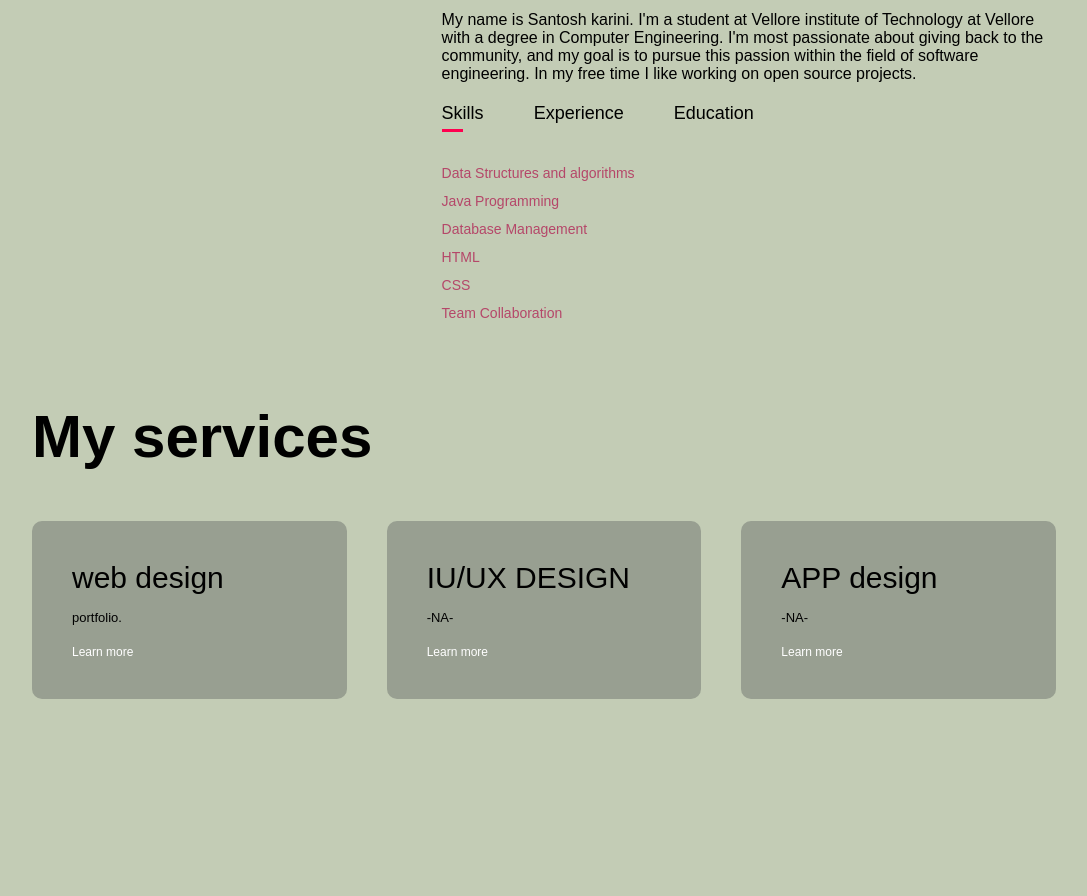
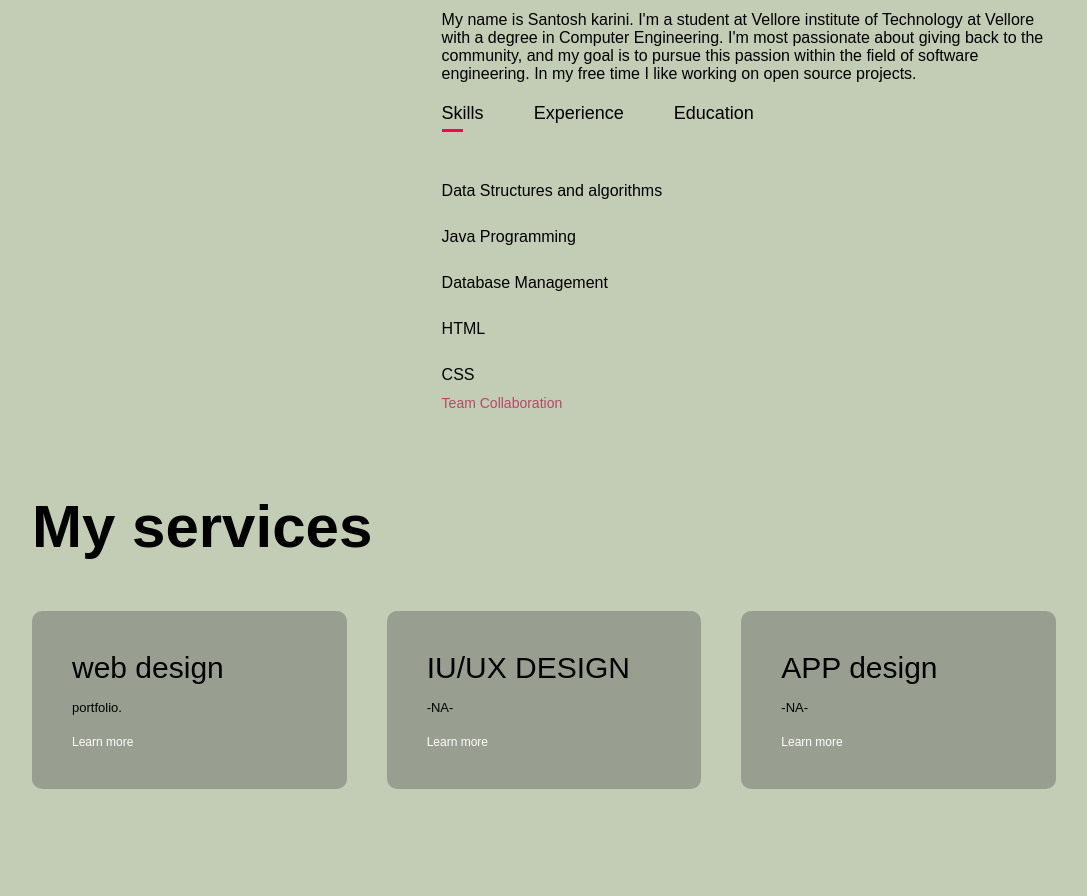
Before and after one commit to santosh3811/portfolio, a plain HTML site: page index.html in a window 1280 px wide. Shown: the part 958-1854 px from the top of the page, without its empty margins (96-1183 px from the left). Drawn offline with Linux system fonts and the light colour scheme.

Commit message:
Update index.html

```diff
--- a/index.html
+++ b/index.html
@@ -58,11 +58,11 @@
         </div>
         <div class="tab-contents active-tab" id="Skills">
         <ul>
-            <li><span>Data Structures and algorithms</span><br> </li>
-            <li><span>Java Programming</span><br></li>
-            <li><span>Database Management</span><br></li>
-            <li><span>HTML</span><br></li>
-            <li><span>CSS</span><br></li>
+            <li><span></span><br> Data Structures and algorithms</li>
+            <li><span></span><br>Java Programming</li>
+            <li><span></span><br>Database Management</li>
+            <li><span></span><br>HTML</li>
+            <li><span></span><br>CSS</li>
             <li><span>Team Collaboration</span><br></li>
         </ul>
         </div>
```
